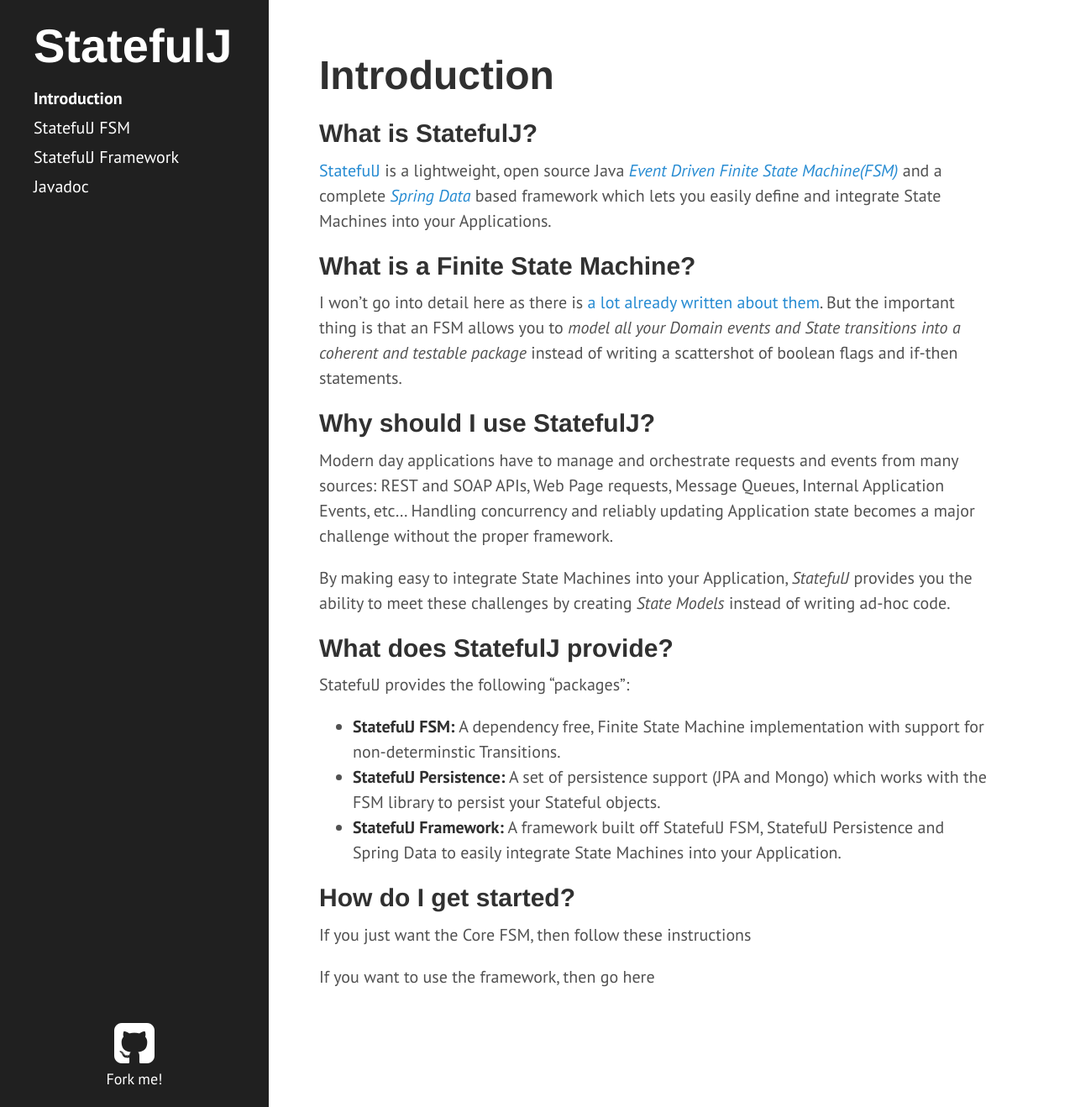
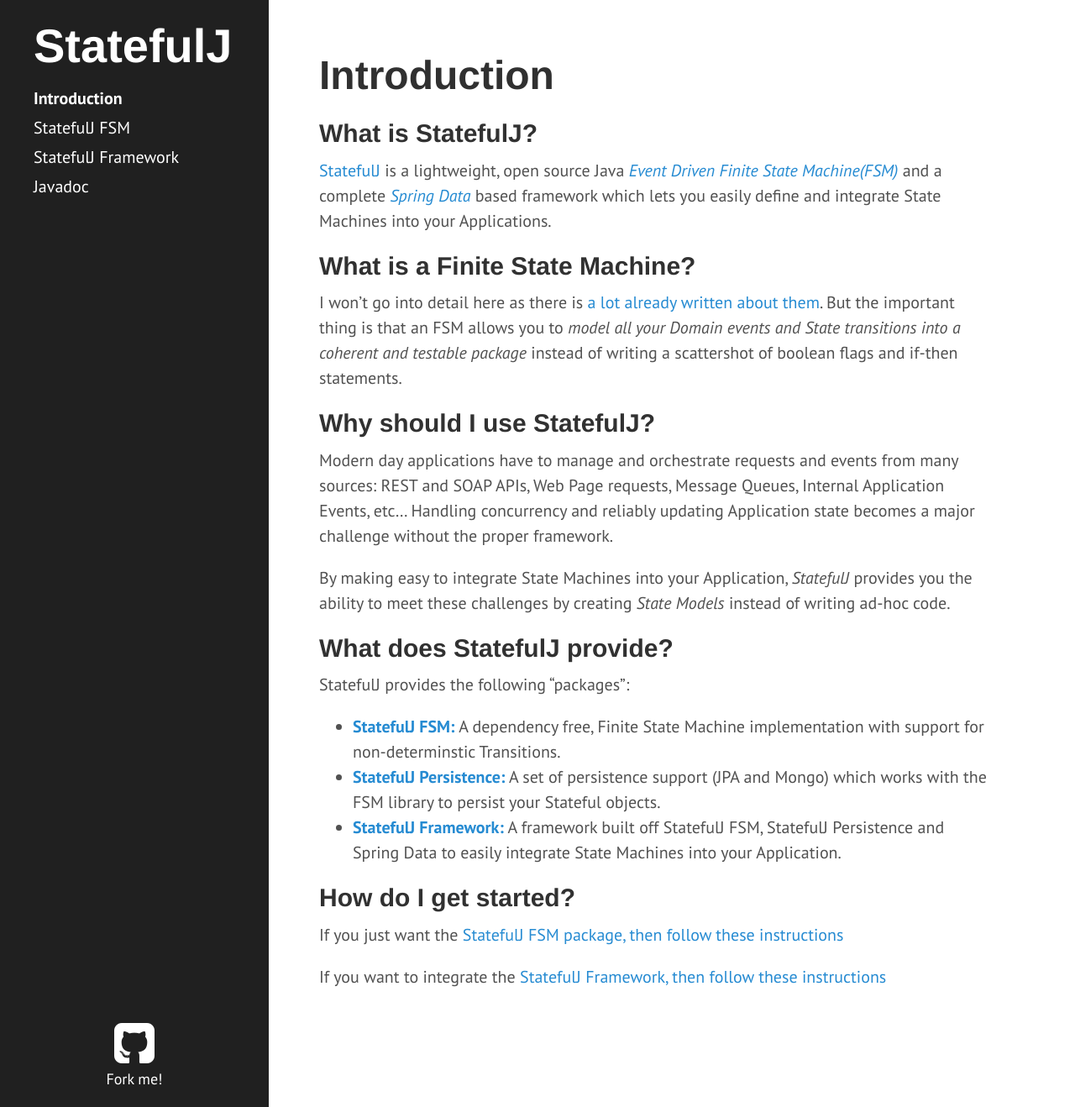
Before and after one commit to statefulj/statefulj, a Jekyll site: the page built from index.md, in a window 1280 px wide and 1318 px high. Shown: the whole window at 84% size. Built offline with Jekyll 4.4.1, drawn with Linux system fonts in a browser that asks for light colours; Markdown is read by kramdown in place of the engine named in the settings.

Commit message:
More doc updates

```diff
--- a/index.md
+++ b/index.md
@@ -22,12 +22,12 @@ By making easy to integrate State Machines into your Application, *StatefulJ* pr
 
 StatefulJ provides the following "packages":
 
-* **StatefulJ FSM:** A dependency free, Finite State Machine implementation with support for non-determinstic Transitions.
-* **StatefulJ Persistence:** A set of persistence support (JPA and Mongo) which works with the FSM library to persist your Stateful objects.
-* **StatefulJ Framework:** A framework built off StatefulJ FSM, StatefulJ Persistence and Spring Data to easily integrate State Machines into your Application.
+* [**StatefulJ FSM:**](/fsm) A dependency free, Finite State Machine implementation with support for non-determinstic Transitions.
+* [**StatefulJ Persistence:**](/fsm#define-your-persister) A set of persistence support (JPA and Mongo) which works with the FSM library to persist your Stateful objects.
+* [**StatefulJ Framework:**](/framework) A framework built off StatefulJ FSM, StatefulJ Persistence and Spring Data to easily integrate State Machines into your Application.
 
 ## How do I get started?
 
-If you just want the Core FSM, then follow these instructions
+If you just want the [StatefulJ FSM package, then follow these instructions](/fsm)
 
-If you want to use the framework, then go here
+If you want to integrate the [StatefulJ Framework, then follow these instructions](/framework)
```
Also changed, not shown: framework.md (+2 -2 lines).
